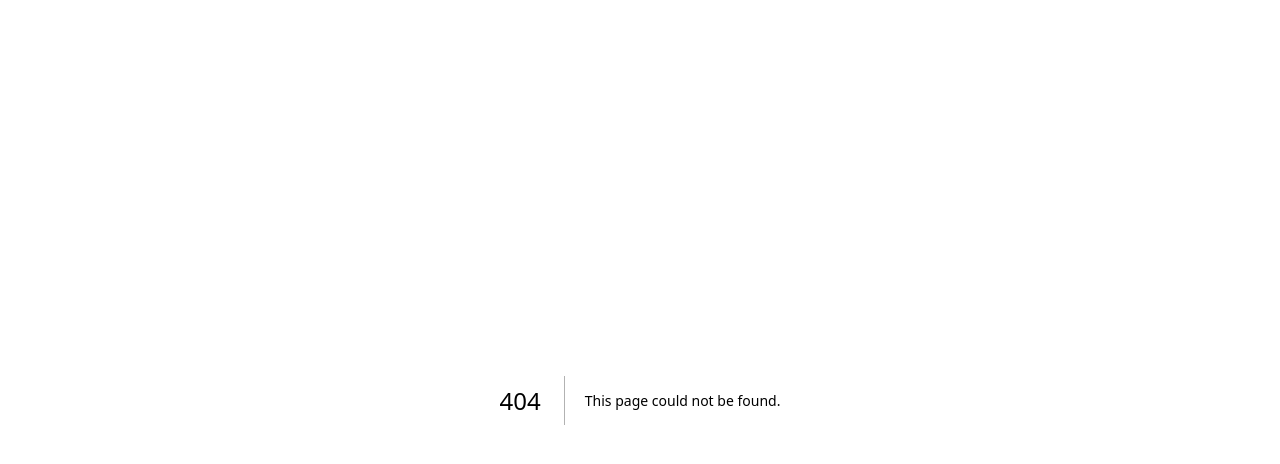
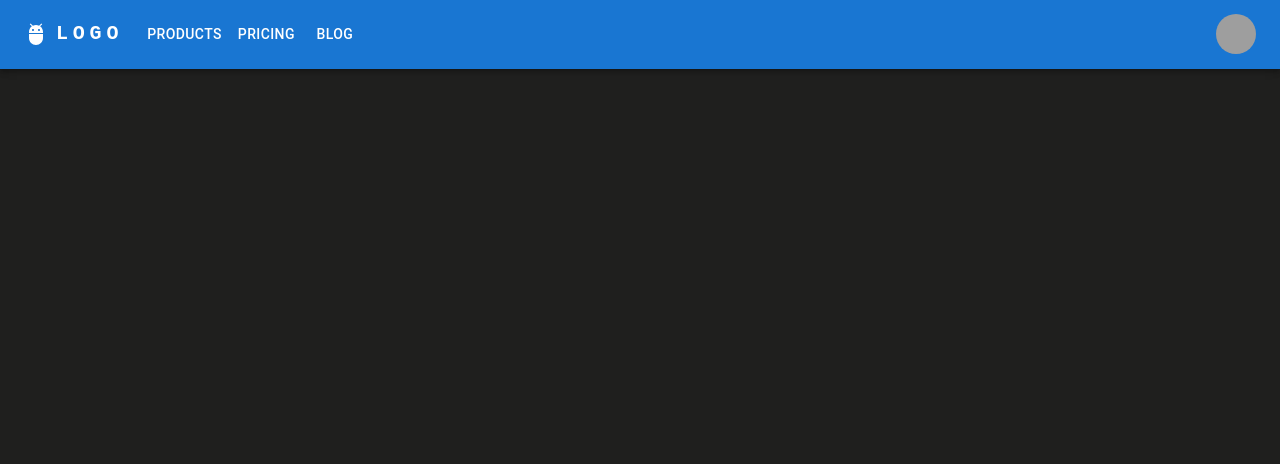
Before and after one commit to vivek20Eng/Library-Management-System, a Next.js app: page /dashboard in a window 1280 px wide. Before the commit this address had no page. Shown: the top 464 px of the page. Built offline with nearby package versions, Linux system fonts and the light colour scheme; grey boxes are pictures that could not be loaded.

Commit message:
auth updates

```diff
--- /dev/null
+++ b/src/Component/Header/Navbar.jsx
@@ -0,0 +1,163 @@
+"use client";
+import * as React from "react";
+import AppBar from "@mui/material/AppBar";
+import Box from "@mui/material/Box";
+import Toolbar from "@mui/material/Toolbar";
+import IconButton from "@mui/material/IconButton";
+import Typography from "@mui/material/Typography";
+import Menu from "@mui/material/Menu";
+import MenuIcon from "@mui/icons-material/Menu";
+import Container from "@mui/material/Container";
+import Avatar from "@mui/material/Avatar";
+import Button from "@mui/material/Button";
+import Tooltip from "@mui/material/Tooltip";
+import MenuItem from "@mui/material/MenuItem";
+import AdbIcon from "@mui/icons-material/Adb";
+
+const pages = ["Products", "Pricing", "Blog"];
+const settings = ["Profile", "Account", "Dashboard", "Logout"];
+
+function Navbar() {
+  const [anchorElNav, setAnchorElNav] = React.useState(null);
+  const [anchorElUser, setAnchorElUser] = React.useState(null);
+
+  const handleOpenNavMenu = (event) => {
+    setAnchorElNav(event.currentTarget);
+  };
+  const handleOpenUserMenu = (event) => {
+    setAnchorElUser(event.currentTarget);
+  };
+
+  const handleCloseNavMenu = () => {
+    setAnchorElNav(null);
+  };
+
+  const handleCloseUserMenu = () => {
+    setAnchorElUser(null);
+  };
+
+  return (
+    <AppBar position="static">
+      <Container maxWidth="xl">
+        <Toolbar disableGutters>
+          <AdbIcon sx={{ display: { xs: "none", md: "flex" }, mr: 1 }} />
+          <Typography
+            variant="h6"
+            noWrap
+            component="a"
+            href="#app-bar-with-responsive-menu"
+            sx={{
+              mr: 2,
+              display: { xs: "none", md: "flex" },
+              fontFamily: "monospace",
+              fontWeight: 700,
+              letterSpacing: ".3rem",
+              color: "inherit",
+              textDecoration: "none",
+            }}
+          >
+            LOGO
+          </Typography>
+
+          <Box sx={{ flexGrow: 1, display: { xs: "flex", md: "none" } }}>
+            <IconButton
+              size="large"
+              aria-label="account of current user"
+              aria-controls="menu-appbar"
+              aria-haspopup="true"
+              onClick={handleOpenNavMenu}
+              color="inherit"
+            >
+              <MenuIcon />
+            </IconButton>
+            <Menu
+              id="menu-appbar"
+              anchorEl={anchorElNav}
+              anchorOrigin={{
+                vertical: "bottom",
+                horizontal: "left",
+              }}
+              keepMounted
+              transformOrigin={{
+                vertical: "top",
+                horizontal: "left",
+              }}
+              open={Boolean(anchorElNav)}
+              onClose={handleCloseNavMenu}
+              sx={{
+                display: { xs: "block", md: "none" },
+              }}
+            >
+              {pages.map((page) => (
+                <MenuItem key={page} onClick={handleCloseNavMenu}>
+                  <Typography textAlign="center">{page}</Typography>
+                </MenuItem>
+              ))}
+            </Menu>
+          </Box>
+          <AdbIcon sx={{ display: { xs: "flex", md: "none" }, mr: 1 }} />
+          <Typography
+            variant="h5"
+            noWrap
+            component="a"
+            href="#app-bar-with-responsive-menu"
+            sx={{
+              mr: 2,
+              display: { xs: "flex", md: "none" },
+              flexGrow: 1,
+              fontFamily: "monospace",
+              fontWeight: 700,
+              letterSpacing: ".3rem",
+              color: "inherit",
+              textDecoration: "none",
+            }}
+          >
+            LOGO
+          </Typography>
+          <Box sx={{ flexGrow: 1, display: { xs: "none", md: "flex" } }}>
+            {pages.map((page) => (
+              <Button
+                key={page}
+                onClick={handleCloseNavMenu}
+                sx={{ my: 2, color: "white", display: "block" }}
+              >
+                {page}
+              </Button>
+            ))}
+          </Box>
+
+          <Box sx={{ flexGrow: 0 }}>
+            <Tooltip title="Open settings">
+              <IconButton onClick={handleOpenUserMenu} sx={{ p: 0 }}>
+                <Avatar alt="Remy Sharp" src="/static/images/avatar/2.jpg" />
+              </IconButton>
+            </Tooltip>
+            <Menu
+              sx={{ mt: "45px" }}
+              id="menu-appbar"
+              anchorEl={anchorElUser}
+              anchorOrigin={{
+                vertical: "top",
+                horizontal: "right",
+              }}
+              keepMounted
+              transformOrigin={{
+                vertical: "top",
+                horizontal: "right",
+              }}
+              open={Boolean(anchorElUser)}
+              onClose={handleCloseUserMenu}
+            >
+              {settings.map((setting) => (
+                <MenuItem key={setting} onClick={handleCloseUserMenu}>
+                  <Typography textAlign="center">{setting}</Typography>
+                </MenuItem>
+              ))}
+            </Menu>
+          </Box>
+        </Toolbar>
+      </Container>
+    </AppBar>
+  );
+}
+export default Navbar;
--- /dev/null
+++ b/src/Component/Layout.jsx
@@ -0,0 +1,16 @@
+"use client"
+import React from 'react';
+import Navbar from './Header/Navbar';
+
+const Layout =({children}) =>{
+    return(
+        <>
+        <div>
+            <Navbar/>
+        </div>
+        <main>{children}</main>
+        </>
+    )
+}
+
+export default Layout;
--- /dev/null
+++ b/src/app/dashboard/page.jsx
@@ -0,0 +1,9 @@
+import React from "react";
+import Layout from "../../Component/Layout";
+export default function page() {
+  return (
+    <div>
+      <Layout></Layout>
+    </div>
+  );
+}
--- a/src/app/page.js
+++ b/src/app/page.js
@@ -1,9 +1,18 @@
-import Image from "next/image";
-import Login from "../Component/Login/Login";
+"use client";
+
+import { useRouter } from 'next/navigation';
+import { useEffect } from 'react';
+import Login from '../Component/Login/Login';
 export default function Home() {
+  const router = useRouter();
+
+  useEffect(() => {
+    router.push('/');
+  }, [router]);
+
   return (
-    <>
-    <Login/>
-    </>
+    <div>
+      <Login />
+    </div>
   );
 }
```
